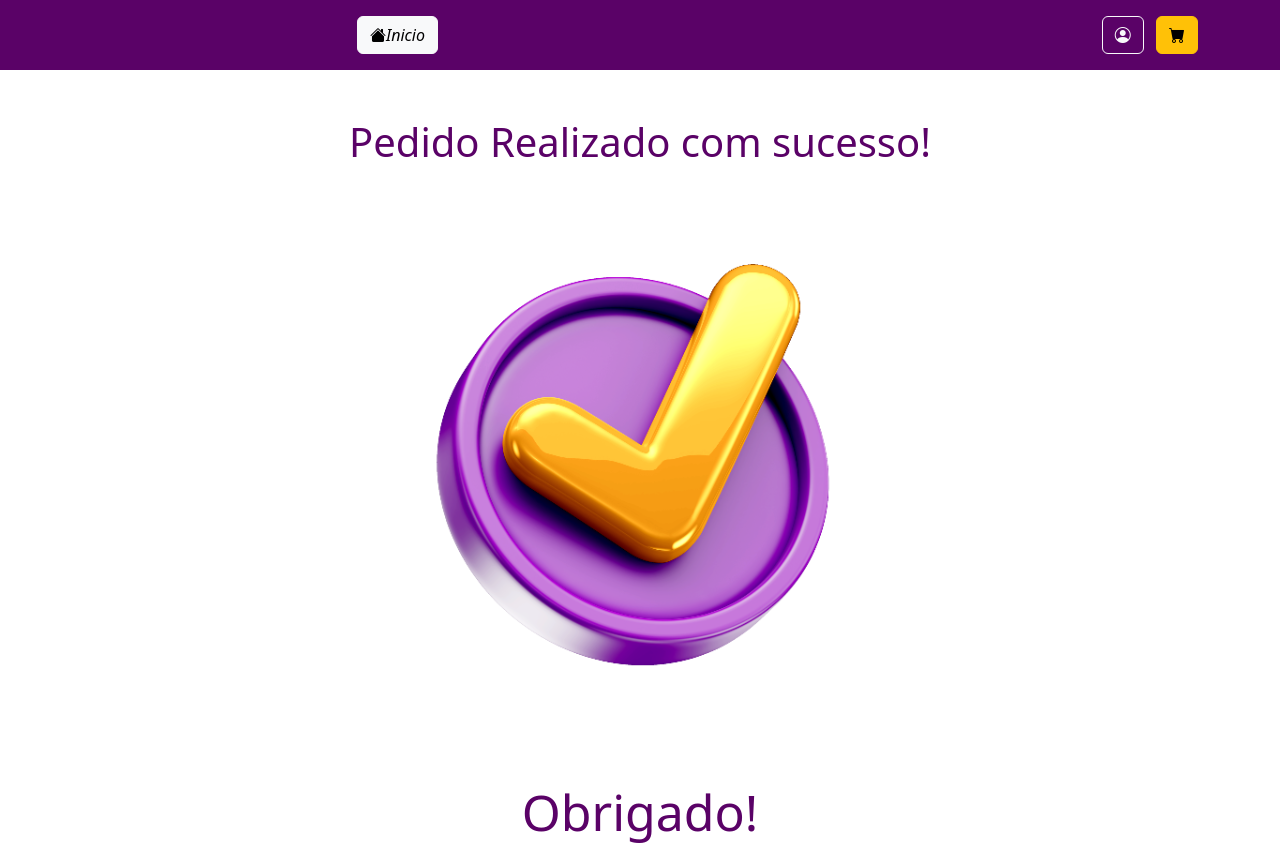
After one commit to Aonay/AppDeliveryAcai, a PHP site: page /finalizar.php in a window 1280 px wide. The commit adds this page. Run offline with PHP 8.4, Linux system fonts and the light colour scheme.

Commit message:
Final Final Agora vai!

```diff
--- a/carrinho.php
+++ b/carrinho.php
@@ -118,7 +118,7 @@ $total = $valor_numerico + 10;
                 <h4><div class="text-end">R$ <?php echo $total; ?>,00</div></h4>
             </div>
             <br>
-            <div class="text-center"><a href="#" class="btn btn-warning">Finalizar pedido</a></div>
+            <div class="text-center"><a href="finalizar.php" class="btn btn-warning">Finalizar pedido</a></div>
         </div>
     </div>
 </div>
--- /dev/null
+++ b/finalizar.php
@@ -0,0 +1,74 @@
+<!DOCTYPE html>
+<html lang="pt-br">
+
+<head>
+    <meta charset="utf-8">
+    <meta name="viewport" content="width=device-width, initial-scale=1">
+
+    <title>Home | AÇAIDERA</title>
+    <link href="https://cdn.jsdelivr.net/npm/bootstrap@5.2.3/dist/css/bootstrap.min.css" rel="stylesheet" integrity="sha384-rbsA2VBKQhggwzxH7pPCaAqO46MgnOM80zW1RWuH61DGLwZJEdK2Kadq2F9CUG65" crossorigin="anonymous">
+    <link rel="stylesheet" href="https://cdn.jsdelivr.net/npm/bootstrap-icons@1.11.3/font/bootstrap-icons.min.css">
+</head>
+
+<style>
+
+</style>
+
+
+
+<body>
+
+<header class="d-flex flex-wrap align-items-center justify-content-center justify-content-lg-start p-3 text-bg" style="background-color: #5A0267;">
+    <div class="container text-end">
+      <div class="row justify-content-between">
+
+        <div class="col-4">
+          <a href="principal.php"><button type="button" class="btn btn-light "><i class="bi bi-house-fill">Inicio</i></button></a>
+        </div>
+
+        <div class="col-6">
+          <?php
+          session_start();
+          if (isset($_SESSION['usuario'])) {
+            $email = $_SESSION['usuario'];
+          ?>
+
+              <a href="logout.php?nome=exit"><button type="button" name="exit" value="exit" class="btn btn-danger me-2"><i class="bi bi-box-arrow-right"></i></button></a>
+
+            <a href="#">
+              <button type="button" name="carrinho" class="btn btn-warning"><i class="bi bi-cart-fill"></i></button>
+            </a>
+            <p style="color: yellow;"><?php echo $email; ?> </p>
+
+          <?php
+          } else {
+          ?>
+            <button type="button" class="btn btn-outline-light me-2" data-bs-toggle="modal" data-bs-target="#exampleModal"><i class="bi bi-person-circle"></i></button>
+            <a href="#">
+              <button type="button" name="carrinho" class="btn btn-warning"><i class="bi bi-cart-fill"></i></button>
+            </a>
+        </div>
+
+      <?php
+          }
+
+      ?>
+
+      </div>
+
+    </div>
+
+  </header>
+
+    <div class="container mt-5">
+        <h1 class="text-center" style="color: #5A0267; font-size: 40px;">Pedido Realizado com sucesso!</h1>
+    </div>
+    <div class="container d-flex justify-content-center">
+        <img src="./imagens/check.png" alt="Confirmado" class="img-fluid">
+    </div>
+    <div class="container mt-2">
+        <h1 class="text-center" style="color: #5A0267; font-size: 50px; ">Obrigado!</h1>
+    </div>
+
+
+    </body>
```
Also changed, not shown: imagens/check.png (added).
